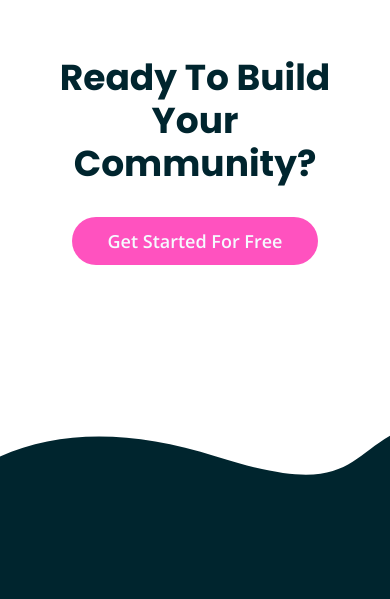
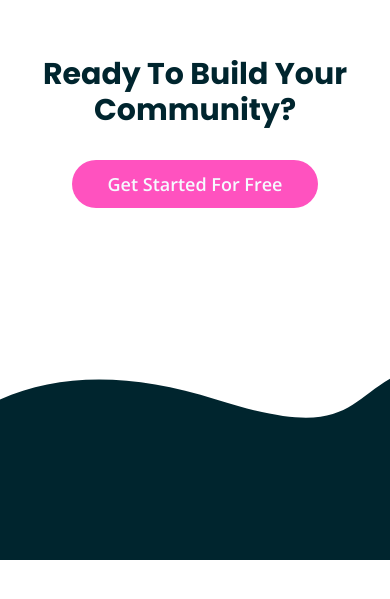
Before and after one commit to sree-lakshmi-n/huddle-landing-page-with-curved-sections, a React (Create React App) app: page / in a window 390 px wide. Shown: the part 3334-3933 px from the top of the page. After the commit the page ends 3894 px from the top, so only its background shows below. Built offline with nearby package versions, Linux system fonts and the light colour scheme.

Commit message:
title font size setting for mob screens

```diff
--- a/src/components/Header/Header.css
+++ b/src/components/Header/Header.css
@@ -36,7 +36,7 @@
   width: 100%;
 }
 @media screen and (max-width: 700px) {
-  .header-content__title {
+  .title {
     font-size: 3rem;
   }
   .header-content__text {
```
